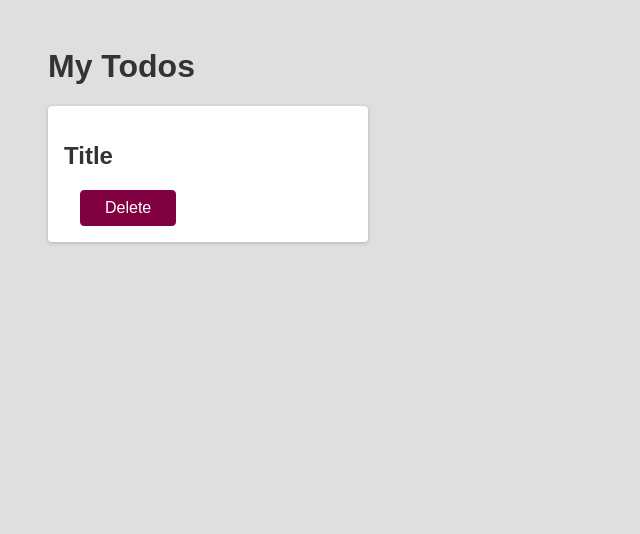
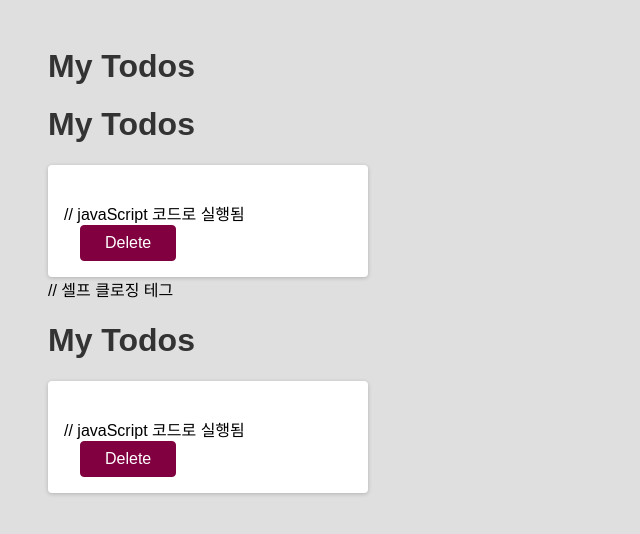
Before and after one commit to soohyeon-won/react-study, a React (Create React App) app: page / in a window 1280 px wide. Shown: the top 534 px of the page, without its empty margins (0-640 px from the left). Built offline with nearby package versions, Linux system fonts and the light colour scheme.

Commit message:
Todo components 생성하기

```diff
--- a/src/App.js
+++ b/src/App.js
@@ -1,13 +1,12 @@
 import './App.css';
+import Todo from './components/Todo'
 
 function App() {
   return (
     <div>
       <h1>My Todos</h1>
-      <div className='card'>
-        <h2>Title</h2>
-        <button className='btn'>Delete</button>
-      </div>
+      <Todo test='Learn React'/> // 셀프 클로징 테그
+      <Todo test='Learn Swift'/>
     </div>
   );
 }
--- /dev/null
+++ b/src/components/Todo.js
@@ -0,0 +1,15 @@
+function Todo(props) {
+    // 함수 이름은 대문자로 설정
+    // html코드와 분리되어야함
+    return ( //JSX CODE
+        <div>
+          <h1>My Todos</h1>
+          <div className='card'>
+            <h2>{props.text}</h2> // javaScript 코드로 실행됨
+            <button className='btn'>Delete</button>
+          </div>
+        </div>
+      )
+}
+
+export default Todo;
```
